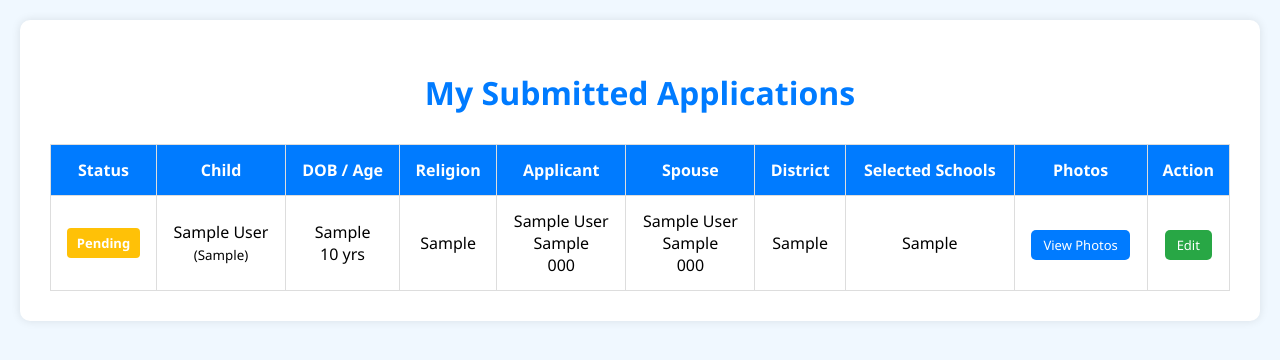
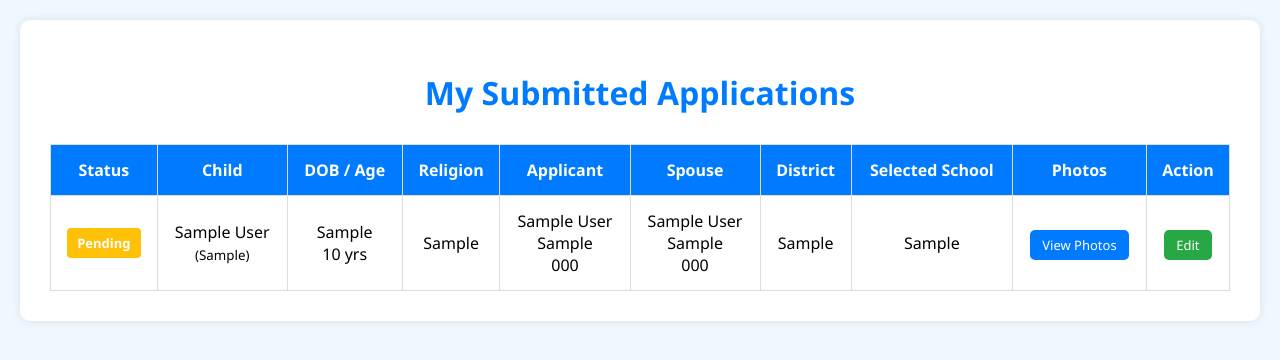
Before and after one commit to MenukaSankalpa/School, a PHP site: page /parent/view_applications.php in a window 1280 px wide. Shown: the top 360 px of the page. Run offline with PHP 8.4, Linux system fonts and the light colour scheme; the visitor is signed in with stand-in values (Sample User, id 1); tables that the repository leaves empty or names only in its code hold one stand-in row (values such as "Sample post"); some web fonts are replaced.

Commit message:
view application done

```diff
--- a/parent/view_applications.php
+++ b/parent/view_applications.php
@@ -9,15 +9,30 @@ if (!isset($_SESSION['user_id'])) {
 
 $user_id = $_SESSION['user_id'];
 
-// Get applications
+// Prepare SQL query
 $sql = "SELECT ai.*, u.selected_schools
         FROM application_info ai
         LEFT JOIN users u ON ai.user_id = u.id
         WHERE ai.user_id = ?";
+
 $stmt = $conn->prepare($sql);
+
+if (!$stmt) {
+    die("SQL prepare failed: " . $conn->error);
+}
+
 $stmt->bind_param("i", $user_id);
-$stmt->execute();
+
+if (!$stmt->execute()) {
+    die("SQL execute failed: " . $stmt->error);
+}
+
+// Check if get_result() is supported
+if (method_exists($stmt, 'get_result')) {
     $result = $stmt->get_result();
+} else {
+    die("Your PHP installation does not support get_result(). Enable mysqlnd driver or use bind_result() alternative.");
+}
 ?>
 
 <!DOCTYPE html>
@@ -42,17 +57,21 @@ $result = $stmt->get_result();
                 <th>Applicant</th>
                 <th>Spouse</th>
                 <th>District</th>
-                <th>Selected Schools</th>
+                <th>Selected School</th>
                 <th>Photos</th>
                 <th>Action</th>
             </tr>
             </thead>
             <tbody>
             <?php while ($row = $result->fetch_assoc()): ?>
+                <?php
+                $schools = array_map('trim', explode(',', $row['selected_schools']));
+                foreach ($schools as $school):
+                ?>
                     <tr>
                         <td>
                             <span class="status pending">Pending</span>
-                        <!-- You can use status column later -->
+                            <!-- Later, replace with dynamic status -->
                         </td>
                         <td>
                             <?= htmlspecialchars($row['child_full_name']) ?><br>
@@ -74,14 +93,7 @@ $result = $stmt->get_result();
                             <?= htmlspecialchars($row['spouse_phone']) ?>
                         </td>
                         <td><?= htmlspecialchars($row['resident_district']) ?></td>
-                    <td>
-                        <?php
-                        $schools = explode(',', $row['selected_schools']);
-                        foreach ($schools as $school) {
-                            echo "<div>" . htmlspecialchars(trim($school)) . "</div>";
-                        }
-                        ?>
-                    </td>
+                        <td><?= htmlspecialchars($school) ?></td>
                         <td>
                             <a class="view-btn" href="../parent/view_photos.php?id=<?= $row['id'] ?>" target="_blank">View Photos</a>
                         </td>
@@ -89,6 +101,7 @@ $result = $stmt->get_result();
                             <a class="edit-btn" href="edit_application.php?id=<?= $row['id'] ?>">Edit</a>
                         </td>
                     </tr>
+                <?php endforeach; ?>
             <?php endwhile; ?>
             </tbody>
         </table>
```
Lines whose indentation alone changed are shown as unchanged.
